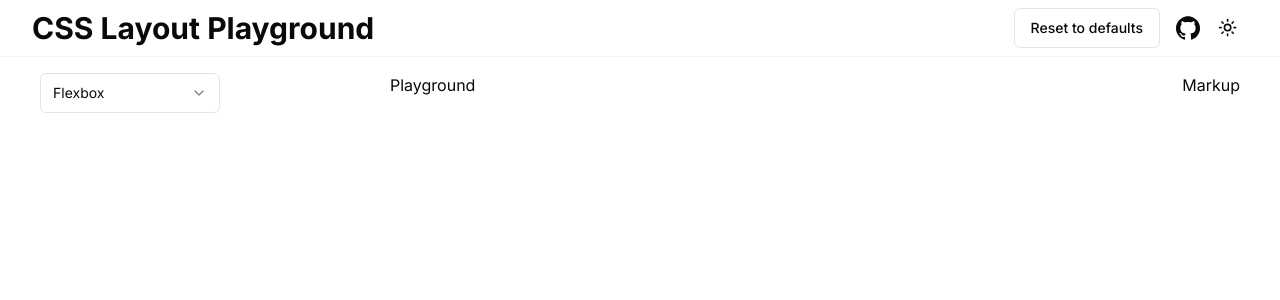
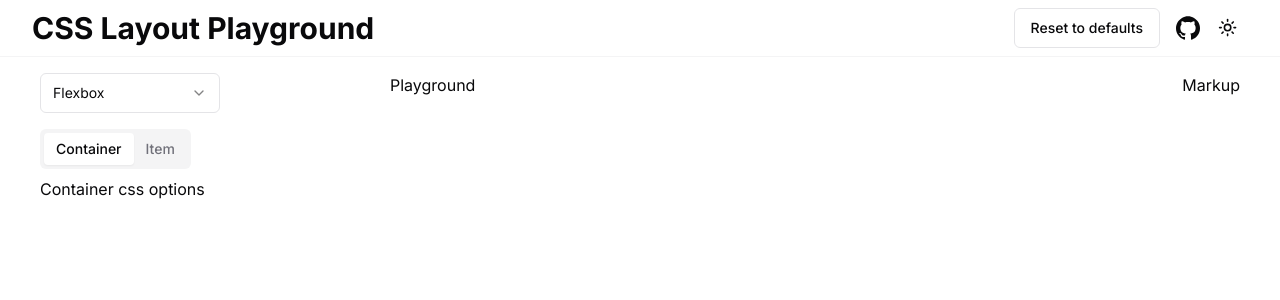
Before and after one commit to javalce/css-layout-playground, a Next.js app: page / in a window 1280 px wide. Shown: the top 300 px of the page. Built offline with nearby package versions, Linux system fonts and the light colour scheme.

Commit message:
Add Tabs component to Sidebar

```diff
--- a/src/components/Sidebar.tsx
+++ b/src/components/Sidebar.tsx
@@ -1,10 +1,11 @@
 import { capitalizeFirstLetter } from '@/lib/utils';
 import { LAYOUT_TYPES } from '@/models/layout';
 import { Select, SelectContent, SelectItem, SelectTrigger, SelectValue } from './ui/select';
+import { Tabs, TabsContent, TabsList, TabsTrigger } from './ui/tabs';
 
 export default function Sidebar() {
   return (
-    <aside className='flex flex-col [grid-area:options]'>
+    <aside className='flex flex-col gap-y-4 [grid-area:options]'>
       <section>
         <Select defaultValue={LAYOUT_TYPES.FLEXBOX}>
           <SelectTrigger className='w-[180px]'>
@@ -19,6 +20,18 @@ export default function Sidebar() {
           </SelectContent>
         </Select>
       </section>
+      <Tabs className='w-[400px]' defaultValue='container'>
+        <TabsList>
+          <TabsTrigger value='container'>Container</TabsTrigger>
+          <TabsTrigger value='item'>Item</TabsTrigger>
+        </TabsList>
+        <TabsContent value='container'>
+          <div>Container css options</div>
+        </TabsContent>
+        <TabsContent value='item'>
+          <div>Item css options</div>
+        </TabsContent>
+      </Tabs>
     </aside>
   );
 }
```
